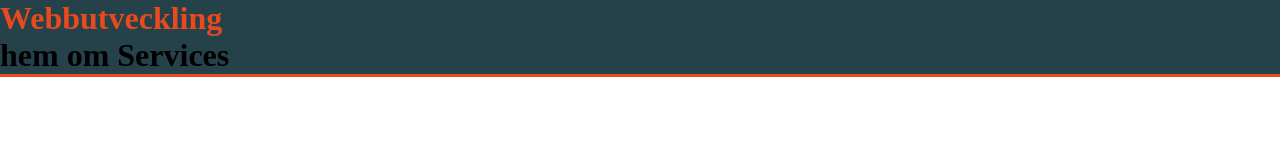
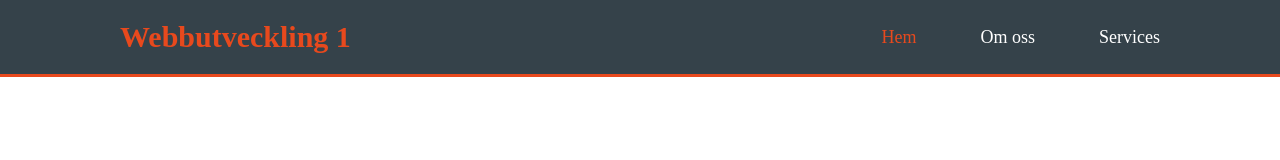
Before and after one commit to TE23D-Sabrie-Vincent/Lek-5-uppg3, a plain HTML site: page index.html in a window 1280 px wide. Drawn offline with Linux system fonts and the light colour scheme.

Commit message:
Gjorde navigerings div lådan med rubrik

```diff
--- a/index.html
+++ b/index.html
@@ -8,17 +8,15 @@
 </head>
 <body>
     <header>
-    <div class="div-bakgrund">
-        <h1 id="rubrik">Webbutveckling</h1>
-            <div id="Services-id">
-            <h1> hem om Services</h1>
-            </div>
-    </div>
-    </header>
-
-     <div>
-
-     </div>
+    <nav class="navbar">
+        <div class="rubrik"><b> Webbutveckling 1 </b></div>
+        <ul class="nav-links">
+            <li><a id="hem-färg" href="#">Hem</a></li>
+            <li><a class = "Services" href="#">Om oss</a></li>
+            <li><a class = "Services"href="#">Services</a></li>
+        </ul>
+    </nav>
+</header>
 
 </body>
 </html>
--- a/style.css
+++ b/style.css
@@ -1,20 +1,54 @@
 * {
     margin: 0px;
     padding: 0px;
+    /* box-sizing: border-box; */
 }
 
 
-#rubrik{
+.navbar {
+    display: flex;
+    justify-content: space-between;
+    align-items: center;
+    background-color: #35424a;
+    padding: 20px;
+    border-bottom: 3px solid #e8491d;
+}
 
+.rubrik{
+    display: flex;
+    justify-content: space-between;
+    align-items: center;
+    margin-left: 100px;
     color: #e8491d
 }
 
-.div-bakgrund{
-    border-bottom: 3px solid #e8491d;
-    background-color: #25424a;
+.navbar .rubrik {
+    font-size: 30px;
+    color: #e8491d;
 }
 
-#Services-id {
-    justify-content: space-between
+.navbar .nav-links {
+    list-style: none;
 
 }
+
+.navbar .nav-links li {
+    display: inline;
+    margin-left: 60px;
+}
+
+.nav-links{
+    margin-right: 100px;
+}
+
+.Services{
+    text-decoration: none;
+    color: white;
+    font-size: 18px;
+}
+
+#hem-färg{
+    text-decoration: none;
+    color: #e8491d;
+    font-size: 18px;
+}
```
